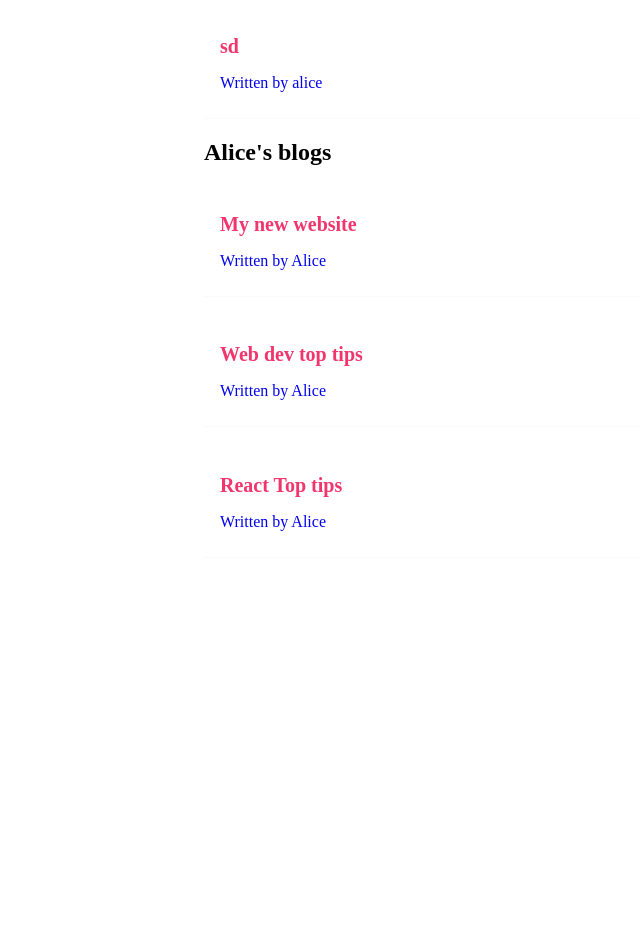
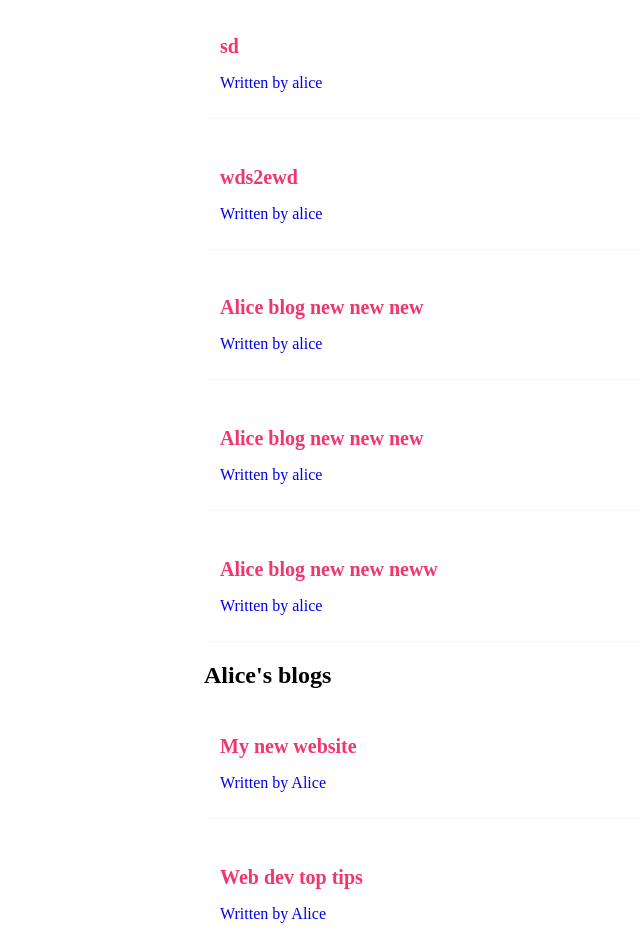
Before and after one commit to visheshofficial/learn-react, a React (Create React App) app in the folder FullModernReactTutorial/dojo-blog/: page / in a window 1280 px wide. Shown: the part 1280-2216 px from the top of the page, without its empty margins (136-776 px from the left). Before the commit the page ends 1918 px from the top, so only its background shows below. Built offline with nearby package versions, Linux system fonts and the light colour scheme; data requests are answered from the project's data file.

Commit message:
Full React Tutorial #30 - Programmatic Redirects

```diff
--- a/FullModernReactTutorial/dojo-blog/data/db.json
+++ b/FullModernReactTutorial/dojo-blog/data/db.json
@@ -47,6 +47,30 @@
       "title": "sd",
       "body": "sd",
       "author": "alice"
+    },
+    {
+      "id": "859b",
+      "title": "wds2ewd",
+      "body": "dwasdwwefrg",
+      "author": "alice"
+    },
+    {
+      "id": "6f4f",
+      "title": "Alice blog new new new",
+      "body": "sdsdsfghjk",
+      "author": "alice"
+    },
+    {
+      "id": "89a1",
+      "title": "Alice blog new new new",
+      "body": "sdsdsfghjk",
+      "author": "alice"
+    },
+    {
+      "id": "f0c6",
+      "title": "Alice blog new new neww",
+      "body": "sdsdsfghjk",
+      "author": "alice"
     }
   ]
 }
--- a/FullModernReactTutorial/dojo-blog/src/Create.js
+++ b/FullModernReactTutorial/dojo-blog/src/Create.js
@@ -1,9 +1,12 @@
 import { useState } from 'react'
+import { useNavigate } from 'react-router-dom'
+
 const Create = () => {
   const [title, setTitle] = useState('')
   const [body, setBody] = useState('')
   const [author, setAuthor] = useState('alice')
   const [isPending, setIsPending] = useState(false)
+  const navigate = useNavigate()
 
   const handleSubmit = (e) => {
     e.preventDefault()
@@ -17,6 +20,7 @@ const Create = () => {
     }).then(() => {
       console.log('New blog added')
       setIsPending(false)
+      navigate('/')
     })
   }
 
```
